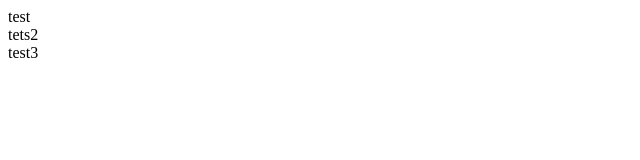
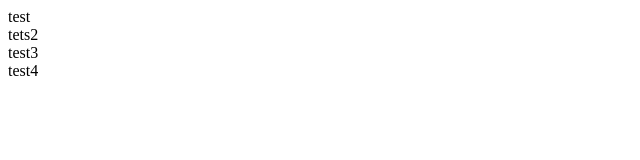
Before and after one commit to Moldteleco/tets1, a plain HTML site: page index.html in a window 1280 px wide. Shown: the full height of the page, 0-640 px from the left. Drawn offline with Linux system fonts and the light colour scheme.

Commit message:
second branch

```diff
--- a/index.html
+++ b/index.html
@@ -10,5 +10,6 @@
     test
     <div>tets2</div>
     <div>test3</div>
+    <div>test4</div>
   </body>
 </html>
```
